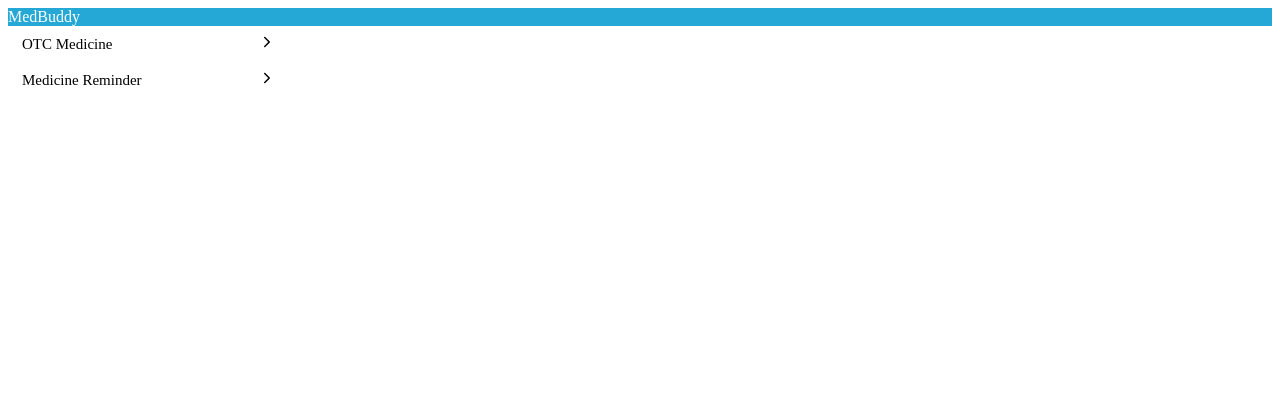
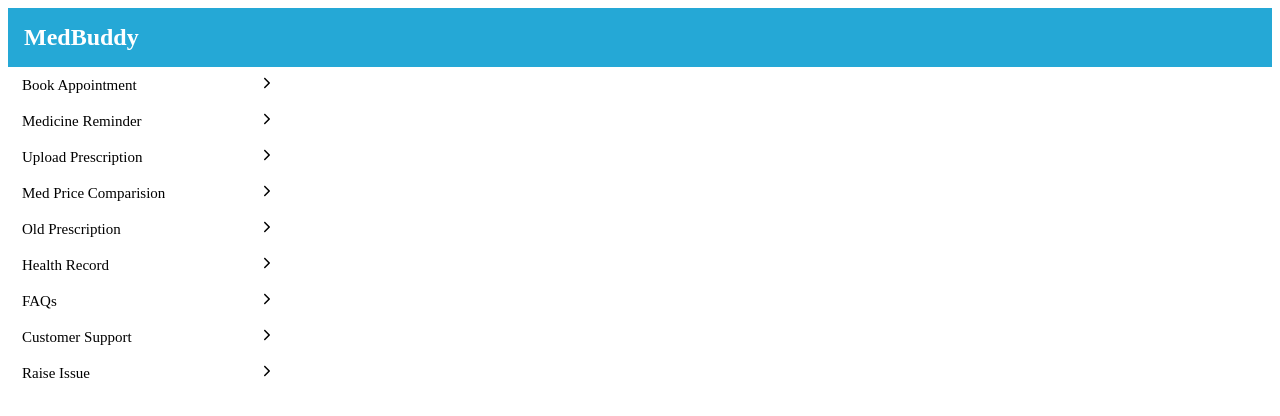
Before and after one commit to Shiksa/2k25-Final-Year-B.Tech-Project, a React (Vite) app in the folder client/: page / in a window 1280 px wide. Shown: the top 416 px of the page. Built offline with nearby package versions, Linux system fonts and the light colour scheme.

Commit message:
Update project with recent changes

```diff
--- a/client/src/components/Header/Header.module.css
+++ b/client/src/components/Header/Header.module.css
@@ -2,3 +2,8 @@
     background-color: #25A8D6;
   color: #ffff;
 }
+.logo{
+  font-weight: 600;
+  font-size: 1.5rem;
+  padding: 1rem;
+}
--- a/client/src/container/NavBar/config.js
+++ b/client/src/container/NavBar/config.js
@@ -1,8 +1,38 @@
 export const data = [{
     id: 1,
-    item: 'OTC Medicine',
+    item: 'Book Appointment',
 },
 {
     id: 2,
     item: 'Medicine Reminder'
-}]
+},
+{
+    id: 3,
+    item: 'Upload Prescription'
+},
+{
+    id: 4,
+    item: 'Med Price Comparision'
+},
+{
+    id: 5,
+    item: 'Old Prescription'
+},
+{
+    id: 6,
+    item: 'Health Record'
+},
+{
+    id: 7,
+    item: 'FAQs'
+},
+{
+    id: 8,
+    item: 'Customer Support'
+},
+{
+    id: 9,
+    item: 'Raise  Issue'
+},
+
+]
```
